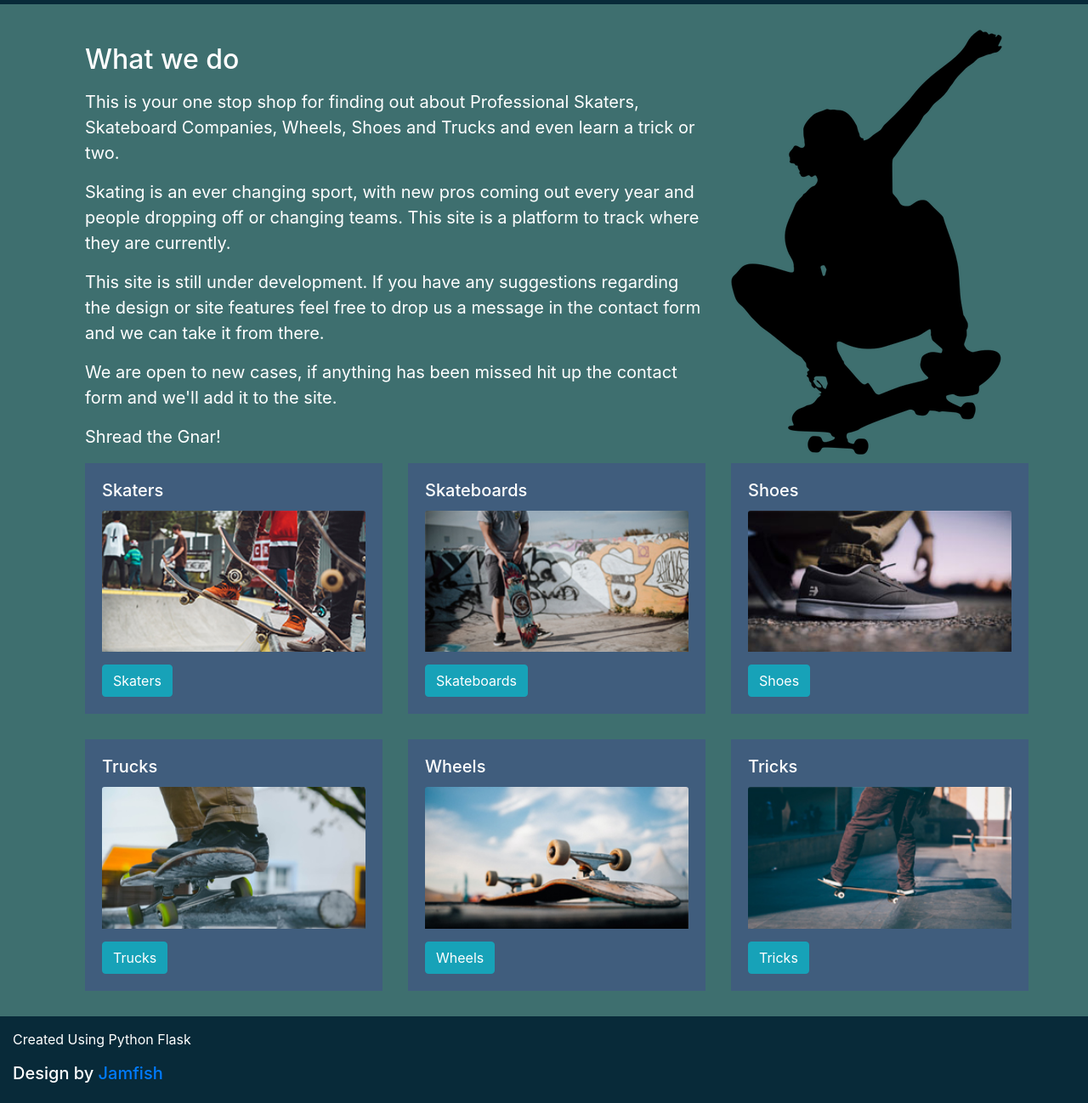
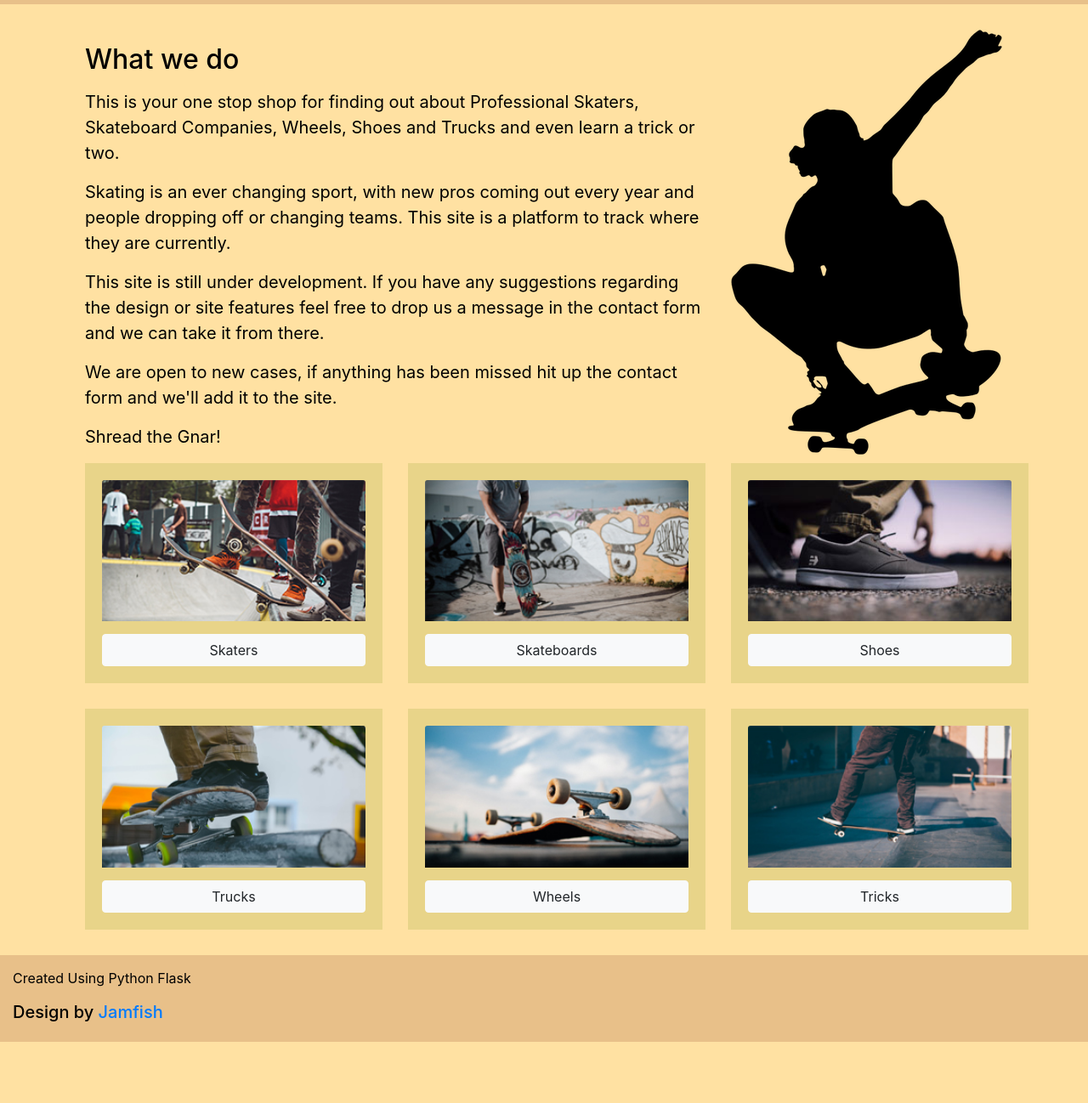
Before and after one commit to Skateallday/tricktionary, a Flask app: page / in a window 1280 px wide. Shown: the part 434-1732 px from the top of the page at 85% size. After the commit the page ends 1660 px from the top, so only its background shows below. Run offline with Flask 2, Linux system fonts and the light colour scheme; some libraries are stand-ins or nearby versions.

Commit message:
push to light theme!

```diff
--- a/static/css/styles.css
+++ b/static/css/styles.css
@@ -9,10 +9,47 @@
 
 .sections{
     padding: 30px 0 0 30px;
-    background:#3e6f6f;
-    border-top: 5px solid #082a39;
-    color:#fff;
+    background:#FFE1A2;
+    border-top: 5px solid #E8C089;
+    color:#000;
     font-size:20px;
+}
+.body{
+    opacity: 0;
+    transition: opacity 5s;
+}
+
+/* Fade-In Effect */
+.visible
+{
+        visibility: visible;
+        opacity: 1;
+        transition: opacity 2s linear;
+}
+/* Fade-Out Effect */
+.hidden
+{
+        visibility: hidden;
+        opacity: 0;
+        transition: visibility 0s 2s, opacity 2s linear;
+}
+
+.loadingText{
+    text-align: center;
+    margin-top:10%;
+
+}
+
+.wheelSpin{
+    margin-top:20%;
+    -webkit-animation:spin 4s linear infinite;
+    -moz-animation:spin 4s linear infinite;
+    animation:spin 4s linear infinite;
+
+}
+@-moz-keyframes spin { 100% { -moz-transform: rotate(360deg); } }
+@-webkit-keyframes spin { 100% { -webkit-transform: rotate(360deg); } }
+@keyframes spin { 100% { -webkit-transform: rotate(360deg); transform:rotate(360deg); }
 }
 
 .resultImgs{
@@ -22,14 +59,14 @@
 .altsections{
     padding-top:6vmax;
     padding-bottom:6vmax;
-    background:#405D7D;
-    color:#fff;
+    background:#E8D489;
+    color:#000;
     font-size: 20px;
 }
 .card-body{
     margin-bottom:30px;
-    background:#405D7D;
-    color:#fff;
+    background:#E8D489;
+    color:#000;
 }
 .card-img-top{
     margin-bottom:15px;
@@ -42,8 +79,8 @@
     font-size: 14px;
 }
 #footer{
-    background:#082a39;
-    color:#fff;
+    background:#E8C089;
+    color:#000;
     padding:15px;
 }
 
@@ -52,7 +89,7 @@
 }
 
 .nav-pills{
-    background-color: #082a39;
+    background-color: #FFF396;
     border-radius: 10px;
 }
 
@@ -63,7 +100,7 @@
 }
 
 .nav-pills a{
-    color:#fff;
+    color:#000;
 }
 
 .header{
@@ -83,3 +120,8 @@
 .itemTitle{
     text-align: center;
 }
+
+.centered{
+    display: flex;
+    justify-content: center;
+}
--- a/templates/index.html
+++ b/templates/index.html
@@ -52,46 +52,40 @@
         <div class="row">
             <div class="col-lg-4">
                 <div class="card-body">
-                  <h5 class="card-title">Skaters</h5>
                   <img class="card-img-top" src={{url_for('static', filename='images/designImages/skaters.jpg', alt="Skater on the side of a quater")}}>
-                  <a href={{url_for('lists', category="Skaters")}} class="btn btn-info">Skaters</a>
+                  <a href={{url_for('lists', category="Skaters")}} class="btn btn-light centered">Skaters</a>
                 </div>
             </div>
             <div class="col-lg-4">
                 <div class="card-body">
-                  <h5 class="card-title">Skateboards</h5>
                   <img class="card-img-top" src={{url_for('static', filename='images/designImages/boards1.jpg', alt="Man holding a skateboard")}}>
-                  <a href={{url_for('lists', category="Skateboards")}}  class="btn btn-info">Skateboards</a>
+                  <a href={{url_for('lists', category="Skateboards")}}  class="btn btn-light centered">Skateboards</a>
                 </div>
             </div>
             <div class="col-lg-4">
                   <div class="card-body">
-                    <h5 class="card-title">Shoes</h5>
                     <img class="card-img-top" src={{url_for('static', filename='images/designImages/shoes1.jpg', alt="Skate shoes")}}>
-                    <a href={{url_for('lists', category="Shoes")}}  class="btn btn-info">Shoes</a>
+                    <a href={{url_for('lists', category="Shoes")}}  class="btn btn-light centered">Shoes</a>
                   </div>
               </div>
           </div>
           <div class="row">
             <div class="col-lg-4">
                 <div class="card-body">
-                  <h5 class="card-title">Trucks</h5>
                   <img class="card-img-top" src={{url_for('static', filename='images/designImages/trucks1.jpg', alt="Skateboard trucks")}}>
-                  <a href={{url_for('lists', category="Trucks")}}  class="btn btn-info">Trucks</a>
+                  <a href={{url_for('lists', category="Trucks")}}  class="btn btn-light centered">Trucks</a>
               </div>
             </div>
             <div class="col-lg-4">
                 <div class="card-body">
-                  <h5 class="card-title">Wheels</h5>
                   <img class="card-img-top" src={{url_for('static', filename='images/designImages/wheels1.jpg', alt="Skateboard Wheels")}}>
-                  <a href={{url_for('lists', category="Wheels")}}  class="btn btn-info">Wheels</a>
+                  <a href={{url_for('lists', category="Wheels")}}  class="btn btn-light centered">Wheels</a>
               </div>
             </div>
             <div class="col-lg-4">
                   <div class="card-body">
-                    <h5 class="card-title">Tricks</h5>
                     <img class="card-img-top" src={{url_for('static', filename='images/designImages/tricks1.jpg', alt="Man doing a noseslip on a skateboard")}}>
-                    <a href={{url_for('lists', category="Tricks")}}  class="btn btn-info">Tricks</a>
+                    <a href={{url_for('lists', category="Tricks")}}  class="btn btn-light centered">Tricks</a>
                 </div>
               </div>
           </div>
--- a/templates/template.html
+++ b/templates/template.html
@@ -15,12 +15,18 @@
 <link rel="stylesheet" href="../static/css/styles.css">
 <link rel="stylesheet" href="../static/css/searchbar.css">
 </head>
-<body class="body">
+
+
+
+
+<body>
+
 
 <header class="header">
 
 <nav class="navbar navbar-expand-lg fixed-top navbar-dark bg-dark">
-  <a class="navbar-brand" href={{ url_for ('home')}}> <img class="navIcon" src={{url_for('static', filename='images/favicon.ico')}} />
+  <a class="navbar-brand" href={{ url_for ('home')}}>
+    <img class="navIcon" src={{url_for('static', filename='images/favicon.ico')}} />
   </a>
   <button class="navbar-toggler" type="button" data-toggle="collapse" data-target="#navbarSupportedContent" aria-controls="navbarSupportedContent" aria-expanded="false" aria-label="Toggle navigation">
     <span class="navbar-toggler-icon"></span>
```
Also changed, not shown: static/images/skateWheel.png (added).
